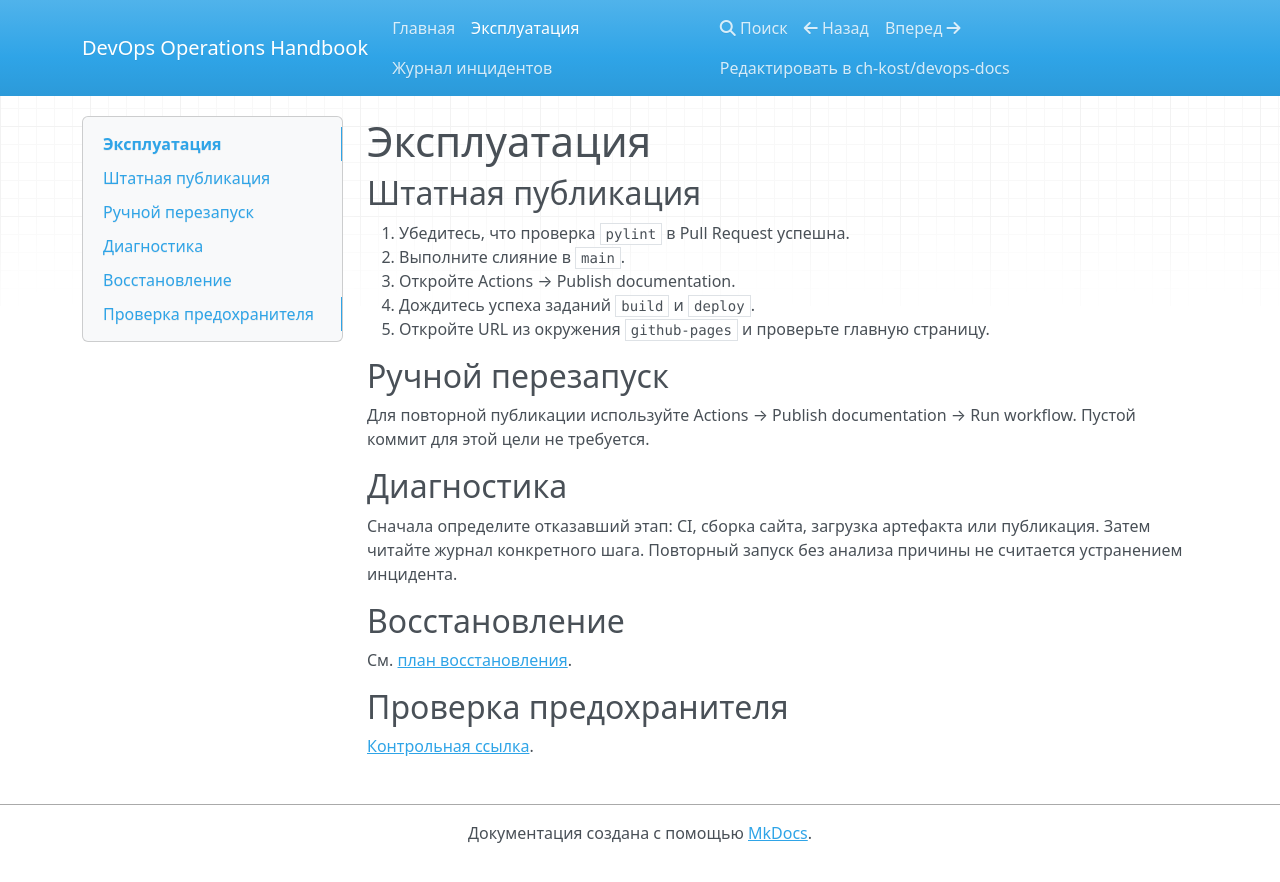
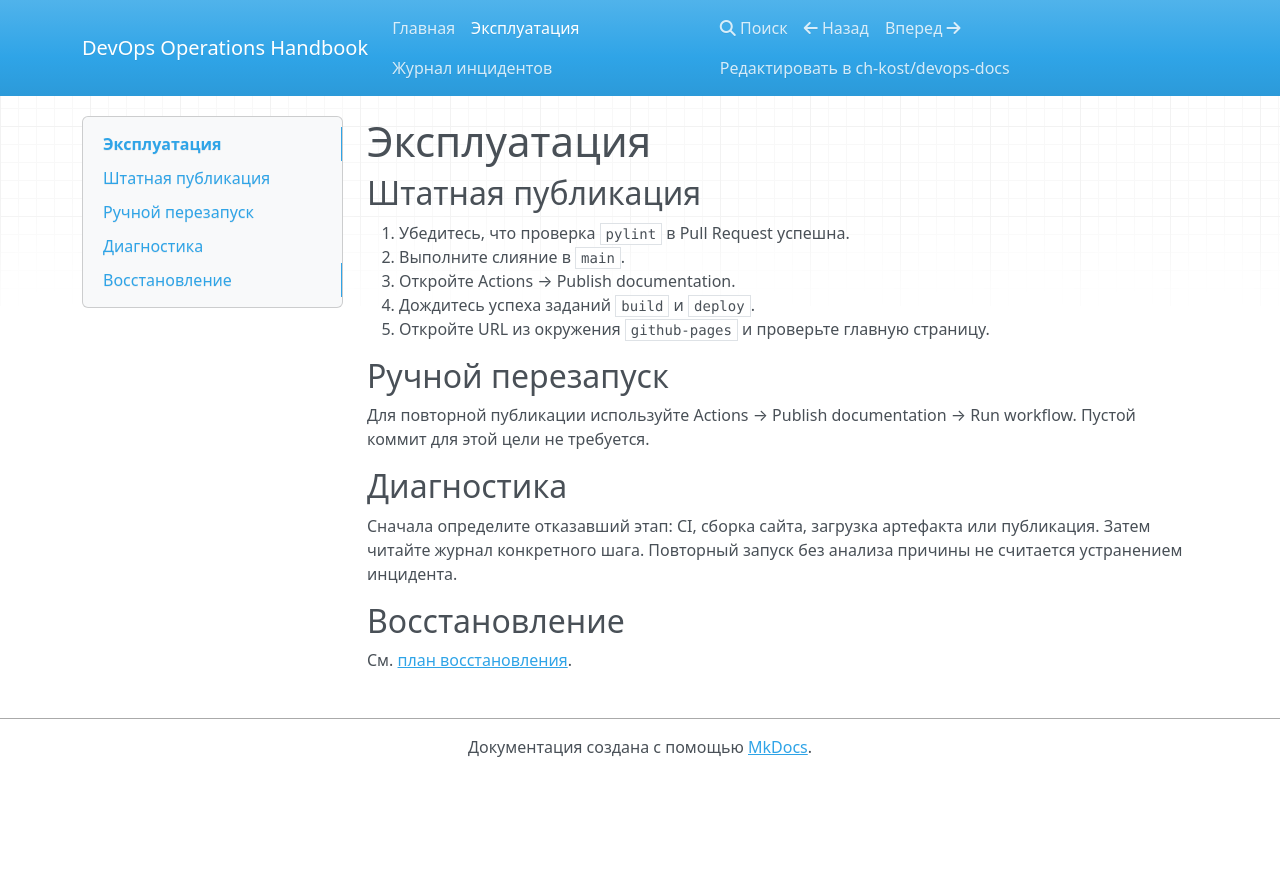
Before and after one commit to ch-kost/devops-docs, an MkDocs documentation site: the page built from docs/runbook.md, in a window 1280 px wide. Shown: the top 882 px of the page. Built offline with MkDocs 1.6.1, drawn with Linux system fonts in a browser that asks for light colours; nearby versions of some CDN libraries.

Commit message:
docs: remove missing link and use temporary validation output

```diff
--- a/docs/runbook.md
+++ b/docs/runbook.md
@@ -17,6 +17,3 @@
 
 ## Восстановление
 См. [план восстановления](incidents.md).
-
-## Проверка предохранителя
-[Контрольная ссылка](missing-page.md).
```
Also changed, not shown: 1 other file.
